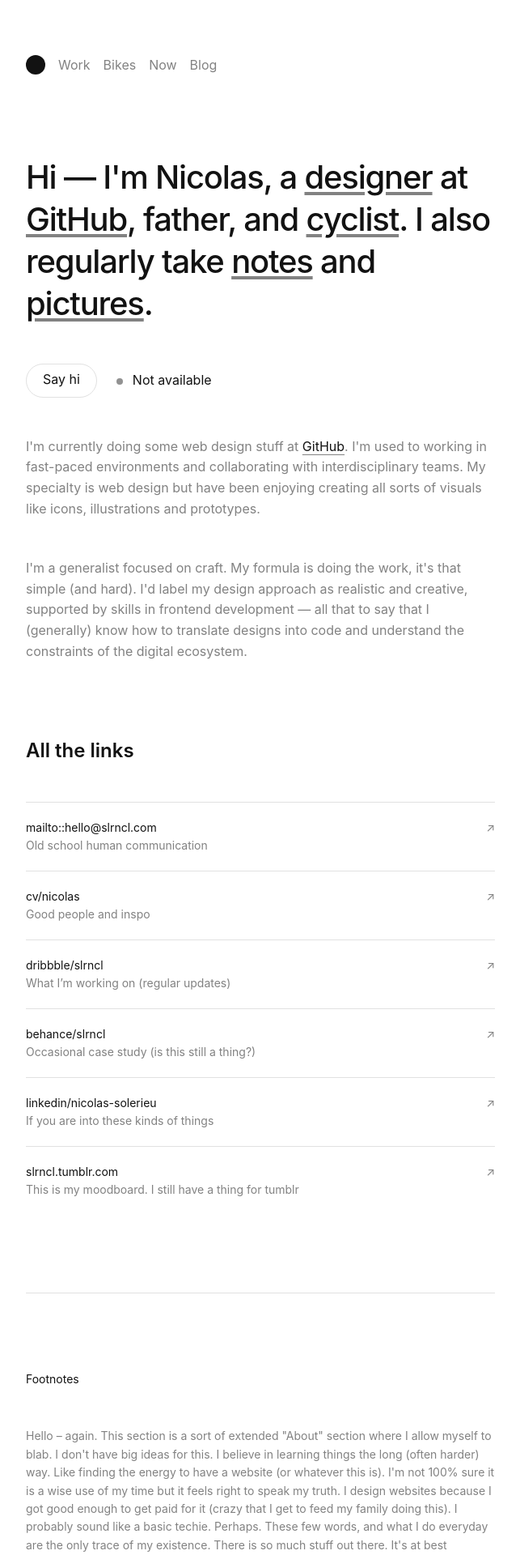
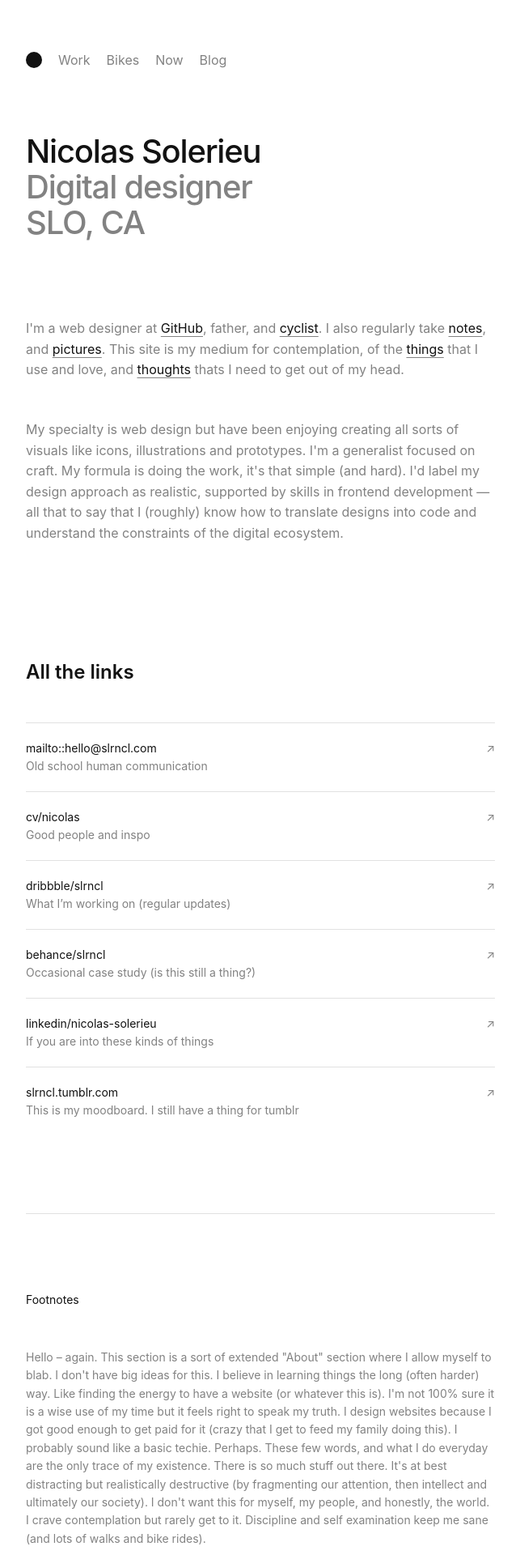
Before and after one commit to nsolerieu/slrncl.com, a PHP site: page / in a window 1280 px wide. Shown: the top 1920 px of the page at 81% size, without its empty margins (318-961 px from the left). Run offline with PHP 8.4, Linux system fonts and the light colour scheme; data that the repository does not hold is empty.

Commit message:
Major homepage + blog feed update + CSS tweaks

```diff
--- a/www/assets/css/boot.css
+++ b/www/assets/css/boot.css
@@ -272,7 +272,7 @@ figcaption {
 .button {
   display: inline-block;
   cursor: pointer;
-  border-radius: 99px;
+  border-radius: var(--radius-regular);
 }
 .button.primary {
   border: 1px solid var(--text-primary);
--- a/www/assets/css/style.css
+++ b/www/assets/css/style.css
@@ -2,17 +2,16 @@
 /* =Header
 -------------------------------------------------------------- */
 .header-nav {
-  padding: 20px 0;
-  margin-top: 6vh;
+  margin-top: 8vh;
   font-size: var(--font-size-small);
   display: flex;
-  gap: 16px;
+  gap: 20px;
 }
 .menu-item {
   text-decoration: none;
   color: var(--text-secondary);
-  line-height: 24px;
-  height: 24px;
+  line-height: 20px;
+  height: 20px;
   display: inline-block;
   font-size: var(--font-size-regular);
 }
@@ -24,8 +23,8 @@
 }
 .home-button {
   display: inline-block;
-  height: 24px;
-  width: 24px;
+  height: 20px;
+  width: 20px;
   border-radius: 12px;
   background: var(--text-primary);
 
@@ -185,9 +184,6 @@ h1 {
   font-weight: 500;
   letter-spacing: -0.03em;
 }
-h1.site-headline {
-  line-height: 1.3;
-}
 h2, h3, h4, h5, h6 {
   font-size: var(--font-size-large);
   line-height: 1.2;
--- a/www/assets/js/main.js
+++ b/www/assets/js/main.js
@@ -67,8 +67,8 @@ $(document).ready(function() {
           '<a class="block-link project-card col-100" href="' + data.projects[i].link + '" >' +
             '<img data-src="' + data.projects[i].image + '" alt="image for ' + data.projects[i].name + '" class="lazy fluid-img corner-radius-img medium-margin-bottom" width="1600px" height="1200px" >' +
             '<div class="project-details large-padding-bottom right-padded-col">' +
-              '<p class="text-regular text-color-primary medium-margin-bottom line-height-100">' + data.projects[i].name + '</p>' +
-              '<p class="text-small text-color-secondary medium-margin-bottom">' + data.projects[i].description + '</p>' +
+              '<h2 class="text-color-primary medium-margin-bottom line-height-100">' + data.projects[i].name + '</h2>' +
+              '<p class="text-regular text-color-secondary medium-margin-bottom">' + data.projects[i].description + '</p>' +
               '<p class="text-small text-color-secondary no-margin">' + data.projects[i].category + ' &nbsp;&nbsp;&mdash;&nbsp;&nbsp; ' + data.projects[i].type + ' </p>' +
             '</div>' +
           '</a>'
--- a/www/blog.php
+++ b/www/blog.php
@@ -45,9 +45,9 @@ if ( $is_post ) {
 		$filename_no_ext = $file->getBasename('.'.FILE_EXT);
 		$file_pointer = $file->openFile();
 		$post_title = trim($file_pointer->fgets(),'# ');
-		$dateonly = substr($filename_no_ext,0,7);
+		$dateonly = substr($filename_no_ext,2,5);
 
-		$content .= '<a href="'.$filename_no_ext.'" class="blog-list-item"><span class="blog-list-item__date text-color-secondary">'.str_replace("-", "&nbsp;/&nbsp;", $dateonly).'</span><span class="blog-list-item__title">'.$post_title.'</span></a>';
+		$content .= '<a href="'.$filename_no_ext.'" class="blog-list-item"><span class="blog-list-item__date text-color-secondary">'.str_replace("-", ".", $dateonly).'</span><span class="blog-list-item__title">'.$post_title.'</span></a>';
 
 		// redirect via HTACCESS for clean URL
 		// $content .= '<a href="blog.php?post='.$filename_no_ext.'" class="blog-list-item"><span class="blog-list-item__date text-color-secondary">'.str_replace("-", "&nbsp;/&nbsp;", $dateonly).'</span><span class="blog-list-item__title">'.$post_title.'</span></a>';
--- a/www/index.php
+++ b/www/index.php
@@ -7,34 +7,24 @@
     <div class="container">
       <div class="row">
         <div class="col-100">
-          <h1 class="site-headline">
-            Hi &mdash; I'm Nicolas, a <a href="/work">designer</a> at <a href="https://github.com/nsolerieu">GitHub</a>, father, and <a href="bikes">cyclist</a>. I also regularly take <a href="notes">notes</a> and <a href="moments">pictures</a>.
+          <h1 class="text-color-secondary large-margin-bottom">
+            <span class="text-color-primary">Nicolas Solerieu</span><br>
+            Digital designer<br>
+            SLO, CA
           </h1>
-          <div class="row medium-margin-top">
-            <a href="#links" class="button secondary regular">Say hi</a>
-            <div class="availability">Not available</div>
-          </div>
-        </div>
-      </div>
-    </div>
-  </section>
 
-  <section id="about" class="large-padding-bottom">
-    <div class="container">
-      <div class="row">
-        <div class="col-100">
           <p class="text-regular text-color-secondary">
-            I'm currently doing some web design stuff at <a href="https://github.com/nsolerieu">GitHub</a>. I'm used to working in fast-paced environments and collaborating with interdisciplinary teams. My specialty is web design but have been enjoying creating all sorts of visuals like icons, illustrations and prototypes.
+            I'm a web designer at <a href="https://github.com/nsolerieu">GitHub</a>, father, and <a href="/bikes">cyclist</a>. I also regularly take <a href="/notes">notes</a>, and <a href="/moments">pictures</a>. This site is my medium for contemplation, of the <a href="/things">things</a> that I use and love, and <a href="/blog">thoughts</a> thats I need to get out of my head.
           </p>
           <p class="medium-margin-top text-regular text-color-secondary">
-            I'm a generalist focused on craft. My formula is doing the work, it's that simple (and hard). I'd label my design approach as realistic and creative, supported by skills in frontend development — all that to say that I (generally) know how to translate designs into code and understand the constraints of the digital ecosystem.
+            My specialty is web design but have been enjoying creating all sorts of visuals like icons, illustrations and prototypes. I'm a generalist focused on craft. My formula is doing the work, it's that simple (and hard). I'd label my design approach as realistic, supported by skills in frontend development — all that to say that I (roughly) know how to translate designs into code and understand the constraints of the digital ecosystem.
           </p>
         </div>
       </div>
     </div>
   </section>
 
-  <section id="links" >
+  <section id="links" class="large-padding-top">
     <div class="container">
       <div class="row">
         <div class="col-100">
```
Also changed, not shown: other parts of www/assets/css/style.css (+8 -16 lines).
